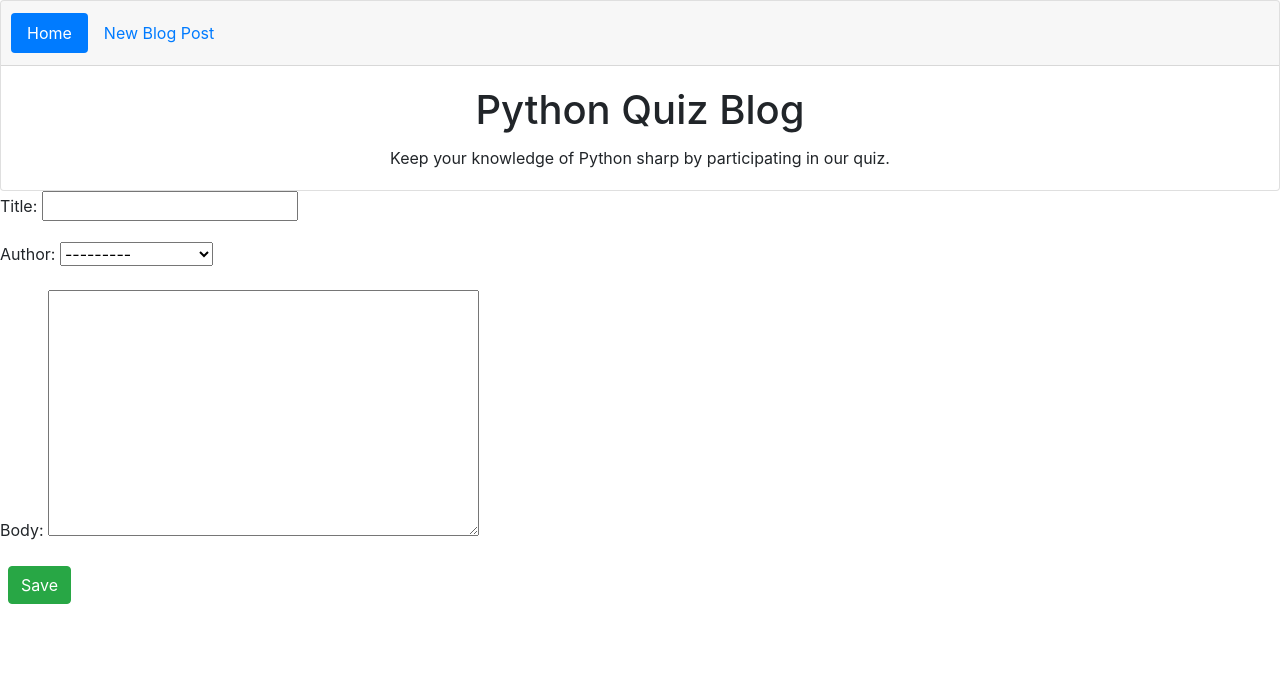
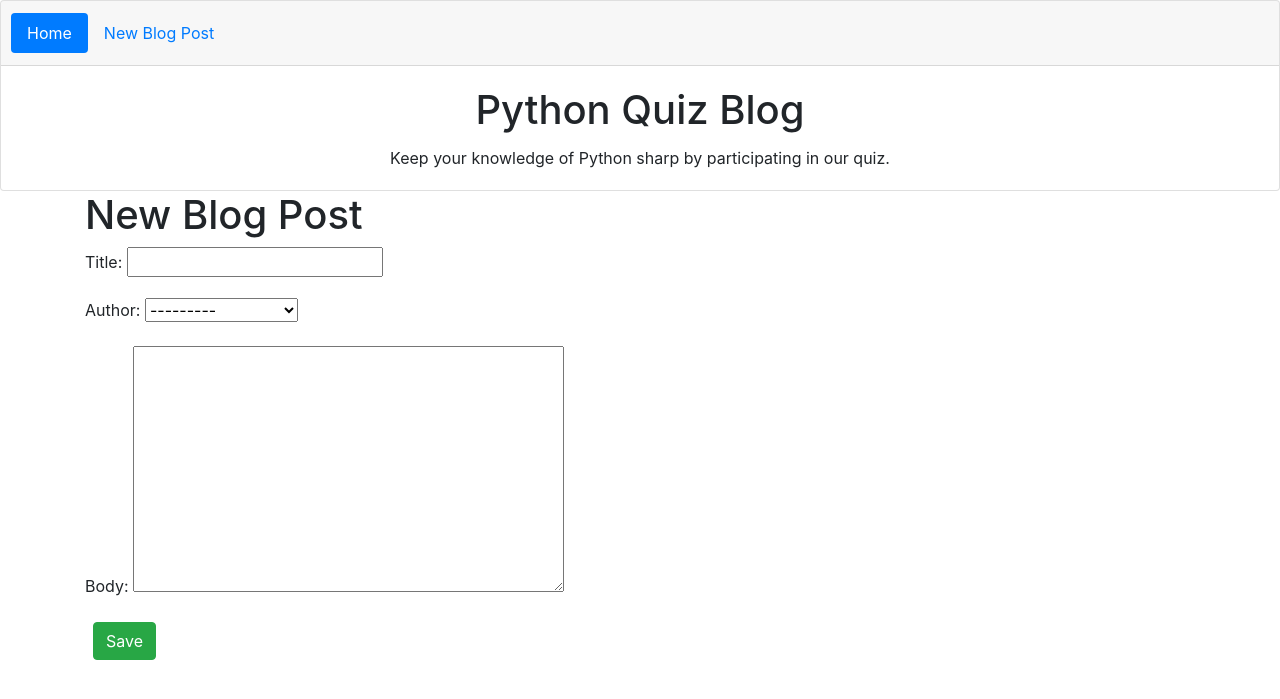
Before and after one commit to coolpythoncodes/blog, a Django app: page /post/new in a window 1280 px wide. Shown: the top 699 px of the page. Run offline with Django 3.2, Linux system fonts and the light colour scheme; data comes from the database, SQL or seed files in the repository; both versions use the stored data as it was after the commit; some libraries are stand-ins or nearby versions.

Commit message:
debugging

```diff
--- a/blog/models.py
+++ b/blog/models.py
@@ -1,4 +1,5 @@
 from django.db import models
+from django.urls import reverse
 
 # Create your models here.
 
@@ -11,3 +12,6 @@ class BlogPost(models.Model):
 
     def __str__(self):
         return self.title
+
+    def get_absolute_url(self):
+        return reverse('post_detail',args=[str(self.id)])
--- a/template/base.html
+++ b/template/base.html
@@ -19,7 +19,7 @@
                         <a class="nav-link active" href="{% url 'home' %}">Home</a>
                     </li>
                     <li class="nav-item">
-                        <a class="nav-link right" href=""> New Blog Post</a>
+                        <a class="nav-link right" href="{% url 'post_new' %}"> New Blog Post</a>
                     </li>
 
                   </ul>
--- a/template/post_new.html
+++ b/template/post_new.html
@@ -4,11 +4,15 @@
 
 <!-- Blog Content-->
 {%block content%}
+<div class="container">
+        <h1>New Blog Post</h1>
 
-<form method="post">{%csrf_token%}
-    {{form.as_p}}
-    <button class="btn btn-success ml-2" type="submit">Save</button>
+        <form method="post">{%csrf_token%}
+            {{form.as_p}}
+            <button class="btn btn-success ml-2" type="submit">Save</button>
 
-</form>
+        </form>
+</div>
+
 
 {%endblock content%}
```
Also changed, not shown: db.sqlite3.
